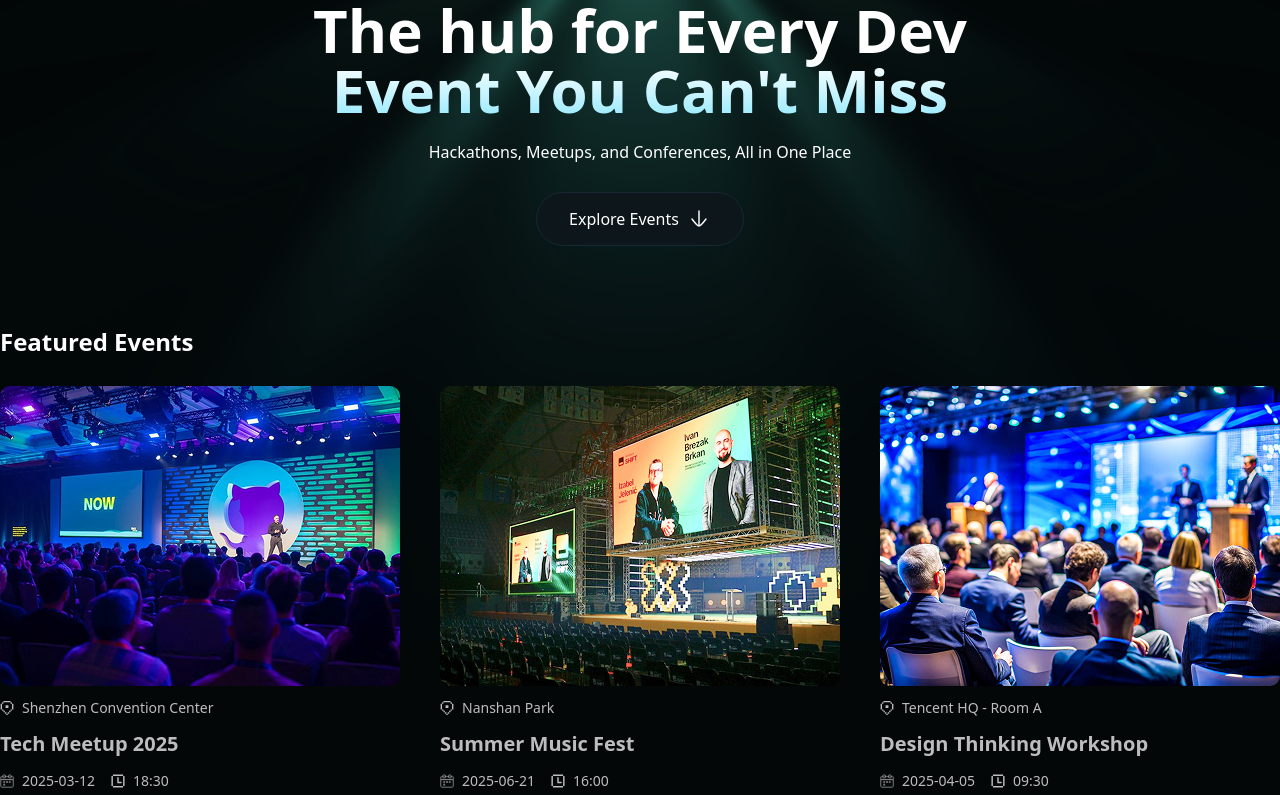
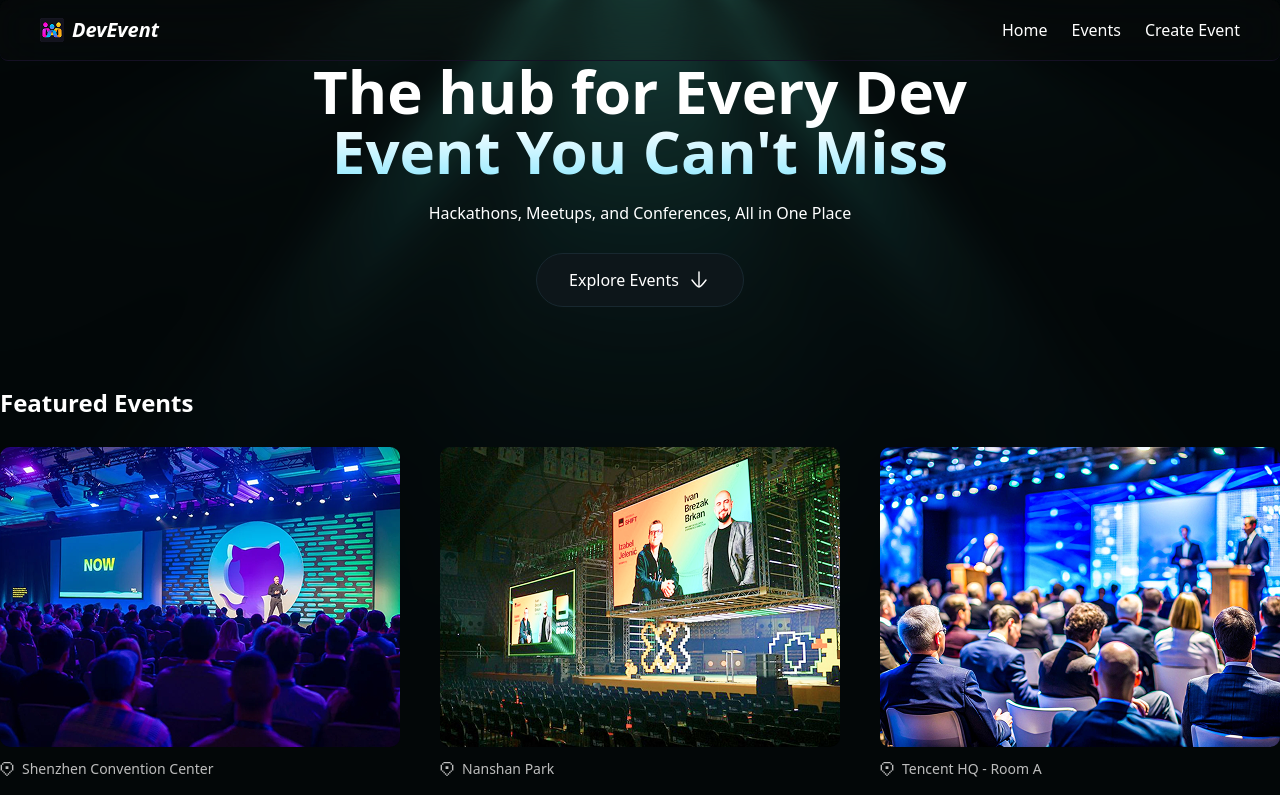
Before and after one commit to linhaishe/nextjs_demo, a Next.js app: page / in a window 1280 px wide. Shown: the top 795 px of the page. Built offline with nearby package versions, Linux system fonts and the light colour scheme.

Commit message:
feat: add navbar

```diff
--- a/app/layout.tsx
+++ b/app/layout.tsx
@@ -2,6 +2,7 @@ import type { Metadata } from "next";
 // import { Schibsted_Grotesk, Martian_Mono } from "next/font/google";
 import "./globals.css";
 import LightRays from "../components/lightRays";
+import Navbar from "@/components/navbar";
 
 // const schibstedGrotesk = Schibsted_Grotesk({
 //   variable: "--font-schibsted-grotesk",
@@ -28,6 +29,7 @@ export default function RootLayout({
       <body
       // className={`${schibstedGrotesk.variable} ${martianMono.variable} min-h-screen antialiased`}
       >
+        <Navbar />
         <div className="absolute inset-0 z-[-1] min-h-screen">
           <LightRays
             raysOrigin="top-center-offset"
```
